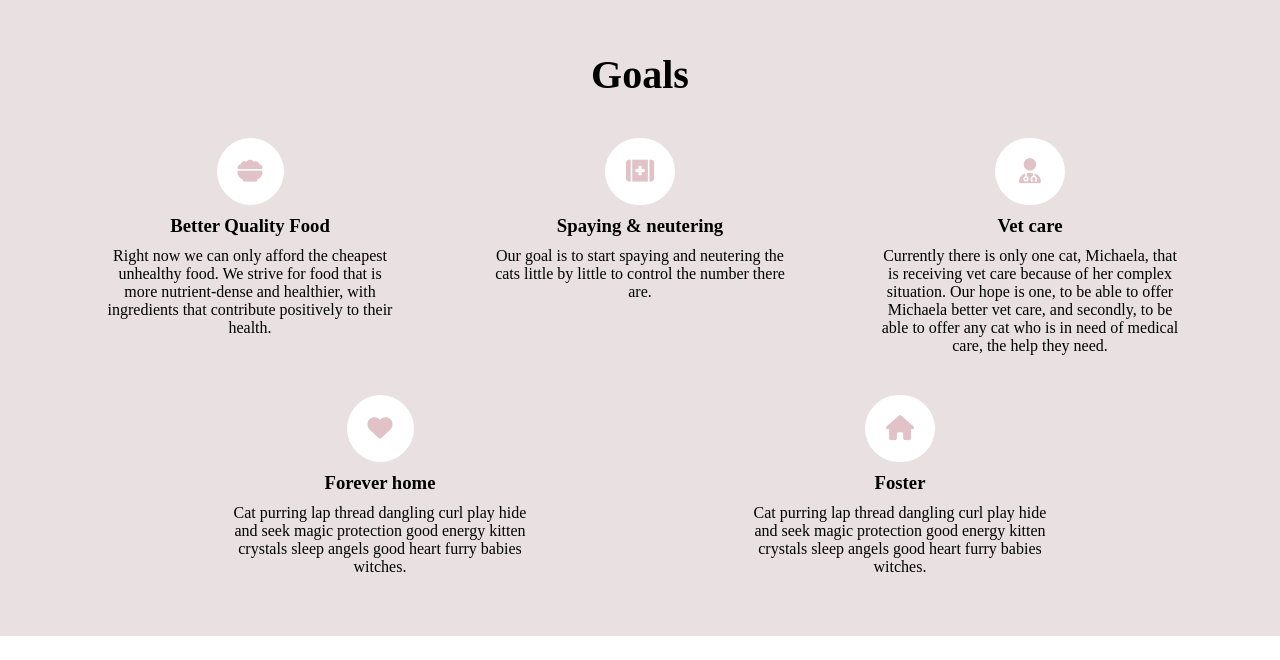
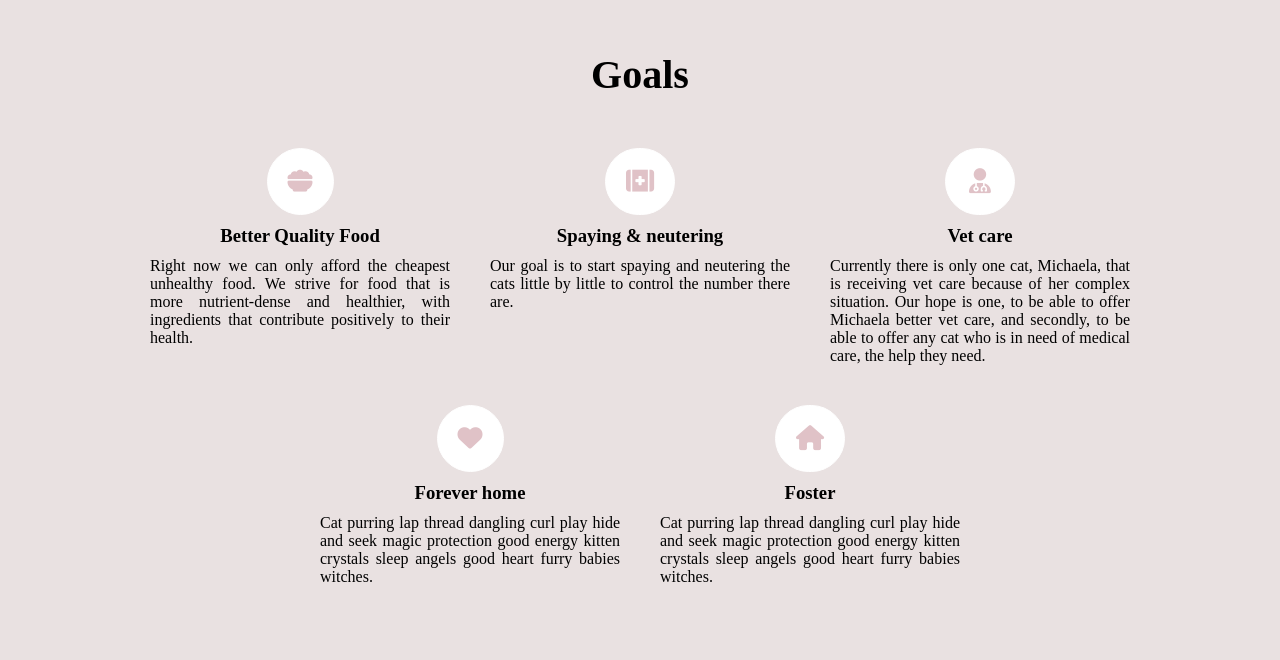
Before and after one commit to BiancaMesa/cat-charity, a React (Vite) app: page / in a window 1280 px wide. Shown: the part 3057-3717 px from the top of the page. Built offline with nearby package versions, Linux system fonts and the light colour scheme.

Commit message:
goals distribution styles

```diff
--- a/src/scss/components/Goals.scss
+++ b/src/scss/components/Goals.scss
@@ -1,24 +1,23 @@
 
 .goalsContainer {
     //margin-top: 20px;
-    padding: 60px 0;
+    padding: 60px 0 80px 0;
     background-color: rgb(233, 225, 225);
     text-align: center;
 
     &__title {
         font-size: 40px;
-
     }
 
     &__goals {
-        margin-top: 40px;
+        margin-top: 50px;
         display: flex;
         flex-wrap: wrap;
         //text-align: center;
-        justify-content: space-evenly;
+        justify-content: center;
         //align-content: space-evenly;
         gap: 40px;
-        padding: 0 50px;
+        padding: 0 100px;
 
         .foodMiniSection {
             width: 200px;
@@ -50,7 +49,7 @@
             }
 
             &__description {
-
+                text-align: justify;
             }
         }
 
@@ -79,7 +78,7 @@
             }
 
             &__description {
-
+                text-align: justify;
             }
         }
 
@@ -108,6 +107,7 @@
             }
 
             &__description {
+                text-align: justify;
 
             }
         }
@@ -137,6 +137,7 @@
             }
 
             &__description {
+                text-align: justify;
 
             }
         }
@@ -166,6 +167,7 @@
             }
 
             &__description {
+                text-align: justify;
 
             }
         }
```
